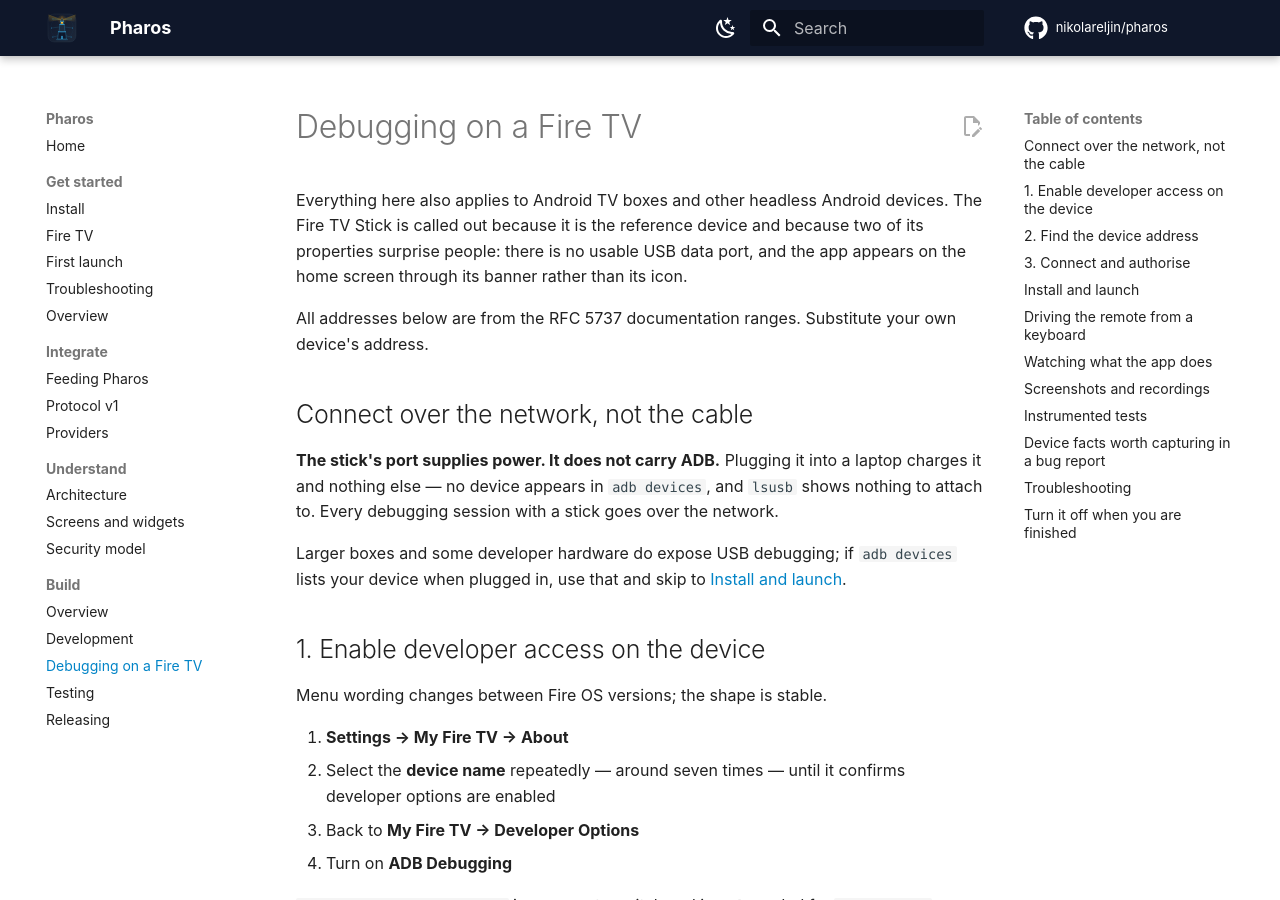
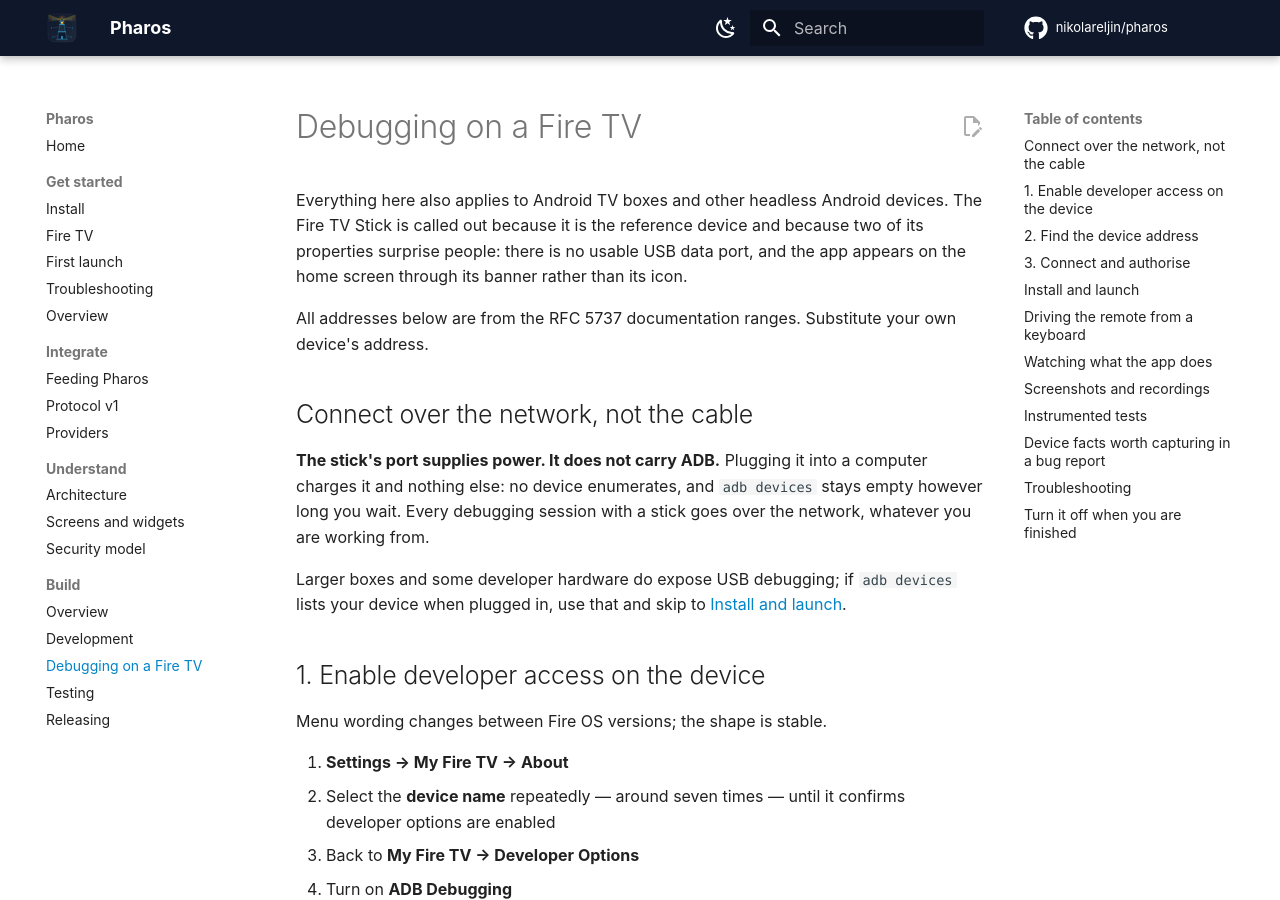
Before and after one commit to nikolareljin/pharos, an MkDocs documentation site: the page built from docs/developer/fire-tv-debugging.md, in a window 1280 px wide and 900 px high. Built offline with MkDocs 1.6.1 and Material for MkDocs 9.7.7, drawn with Linux system fonts in a browser that asks for light colours; comment, search, counter and statistics services are not loaded.

Commit message:
docs: drop the Linux-only command from the Fire TV page
The USB paragraph told you to check lsusb, which does not exist on macOS or
Windows. The observable fact is the same everywhere — no device enumerates and
adb devices stays empty — so it now says that instead.

```diff
--- a/docs/developer/fire-tv-debugging.md
+++ b/docs/developer/fire-tv-debugging.md
@@ -11,9 +11,9 @@ own device's address.
 ## Connect over the network, not the cable
 
 **The stick's port supplies power. It does not carry ADB.** Plugging it into a
-laptop charges it and nothing else — no device appears in `adb devices`, and
-`lsusb` shows nothing to attach to. Every debugging session with a stick goes
-over the network.
+computer charges it and nothing else: no device enumerates, and `adb devices`
+stays empty however long you wait. Every debugging session with a stick goes
+over the network, whatever you are working from.
 
 Larger boxes and some developer hardware do expose USB debugging; if `adb
 devices` lists your device when plugged in, use that and skip to
```
